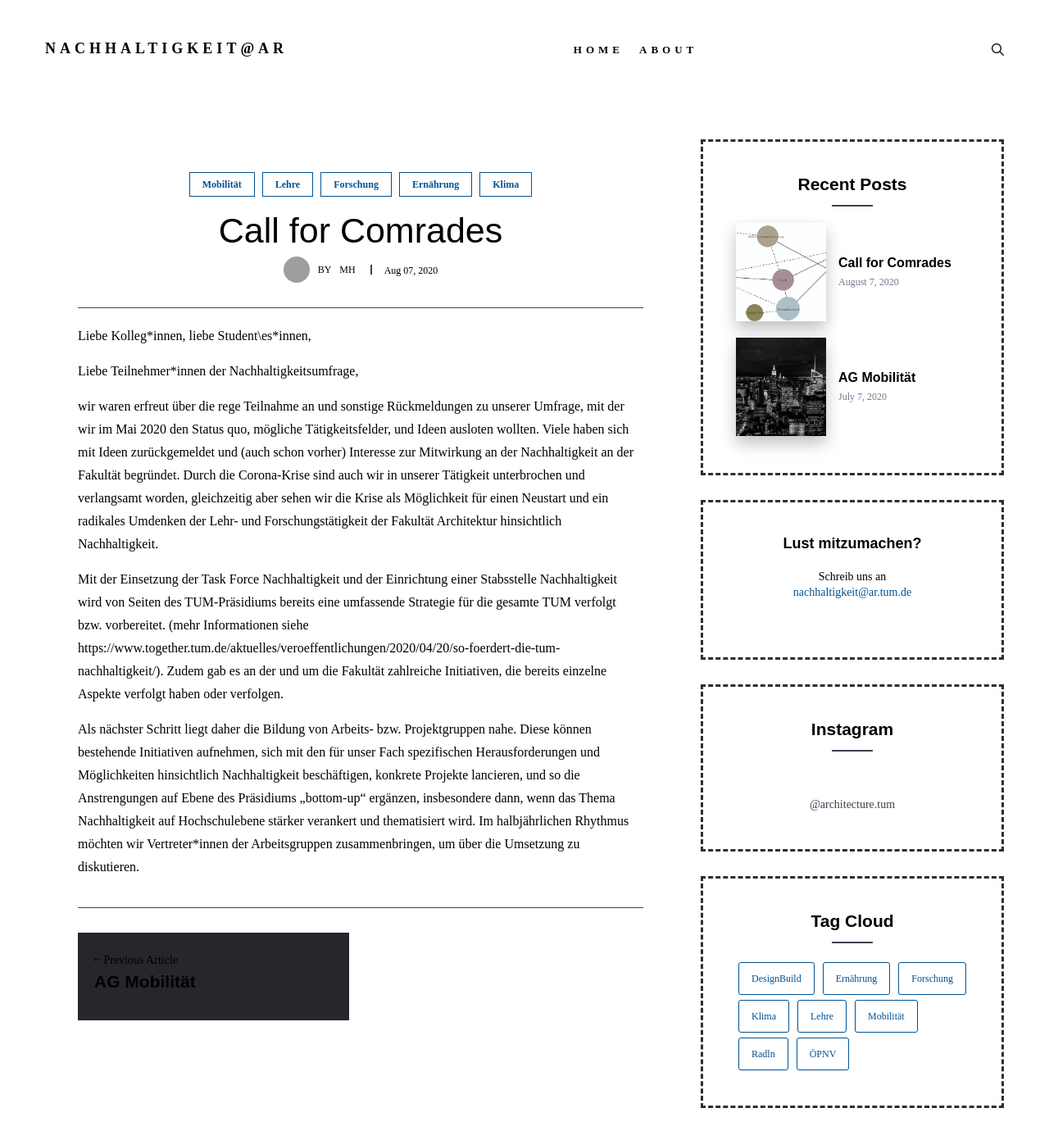
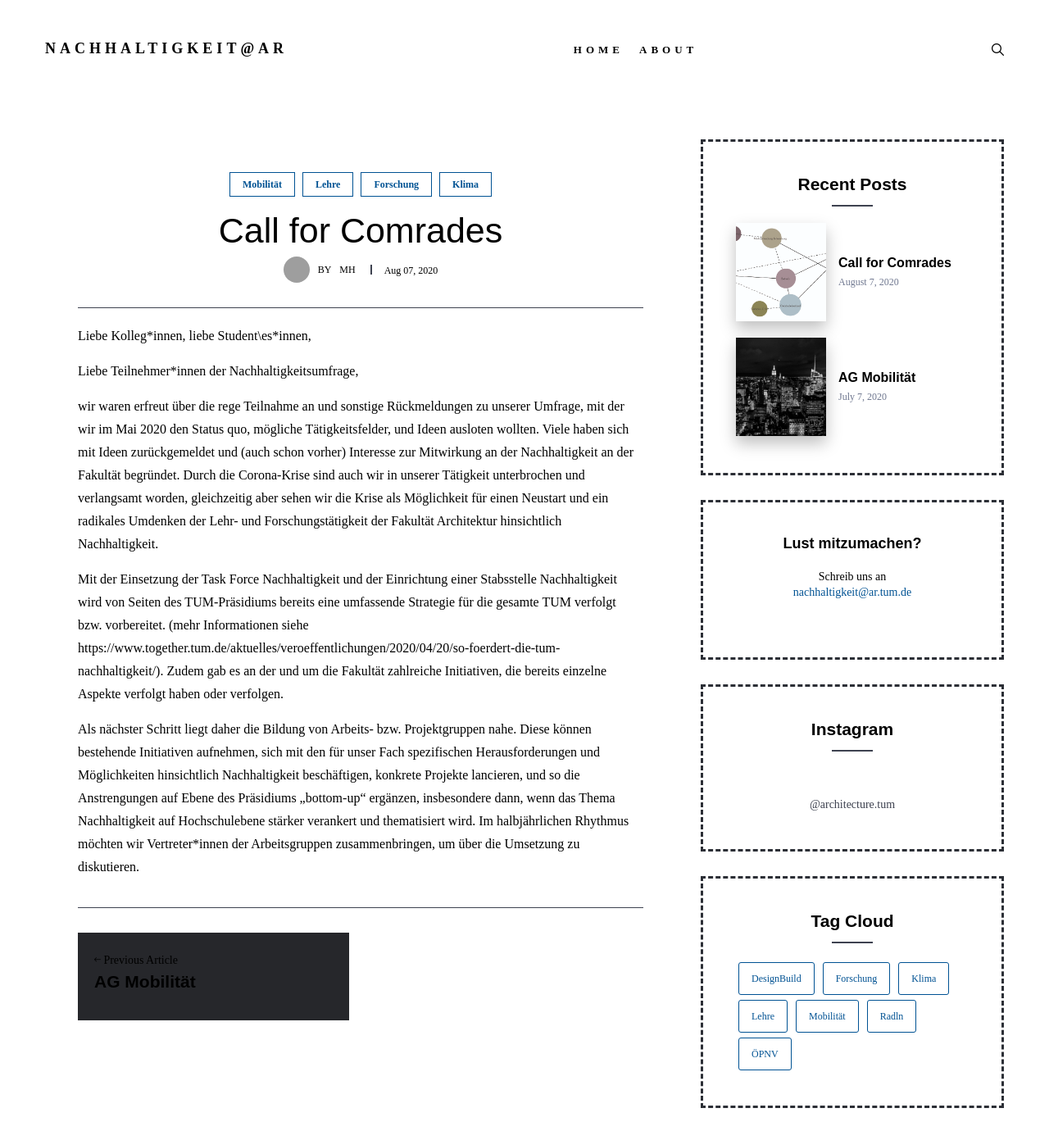
Before and after one commit to hingstarne/artumnachhaltigkeit, a Jekyll site: the page built from _posts/2020-08-07-callformitstreiter.markdown, in a window 1280 px wide and 1400 px high. Shown: the top 1391 px of the window at 82% size. Built offline with Jekyll 4.4.1, drawn with Linux system fonts in a browser that asks for light colours; nearby versions of some CDN libraries; some web fonts are replaced; grey boxes are pictures that could not be loaded.

Commit message:
update post image

```diff
--- a/_posts/2020-08-07-callformitstreiter.markdown
+++ b/_posts/2020-08-07-callformitstreiter.markdown
@@ -2,8 +2,8 @@
 layout: post
 title:  Call for Comrades
 date:   2020-08-07 15:28:55 +0300
-image:  titel_map.jpg
-tags:   Mobilität Lehre Forschung Ernährung Klima
+image:  titel_map-01.jpg
+tags:   Mobilität Lehre Forschung Klima
 ---
 Liebe Kolleg\*innen, liebe Student\es*innen,
 
```
Also changed, not shown: img/titel_map-01.jpg (added).
